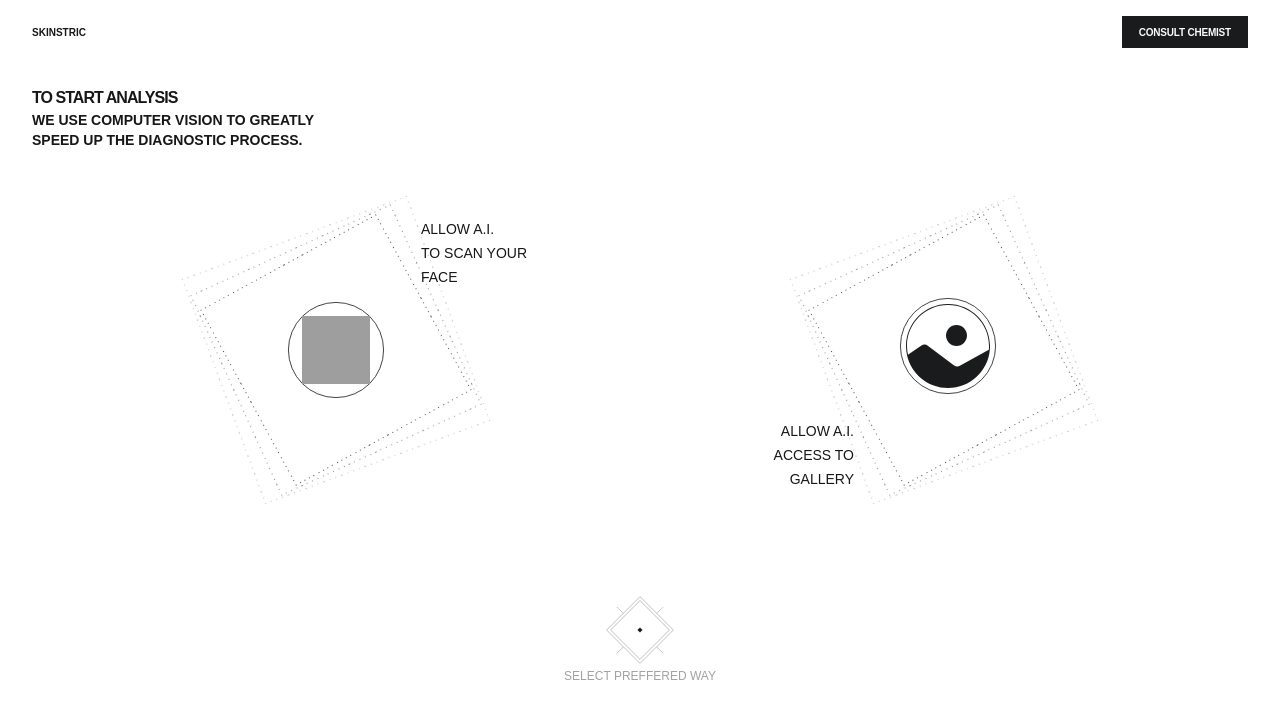
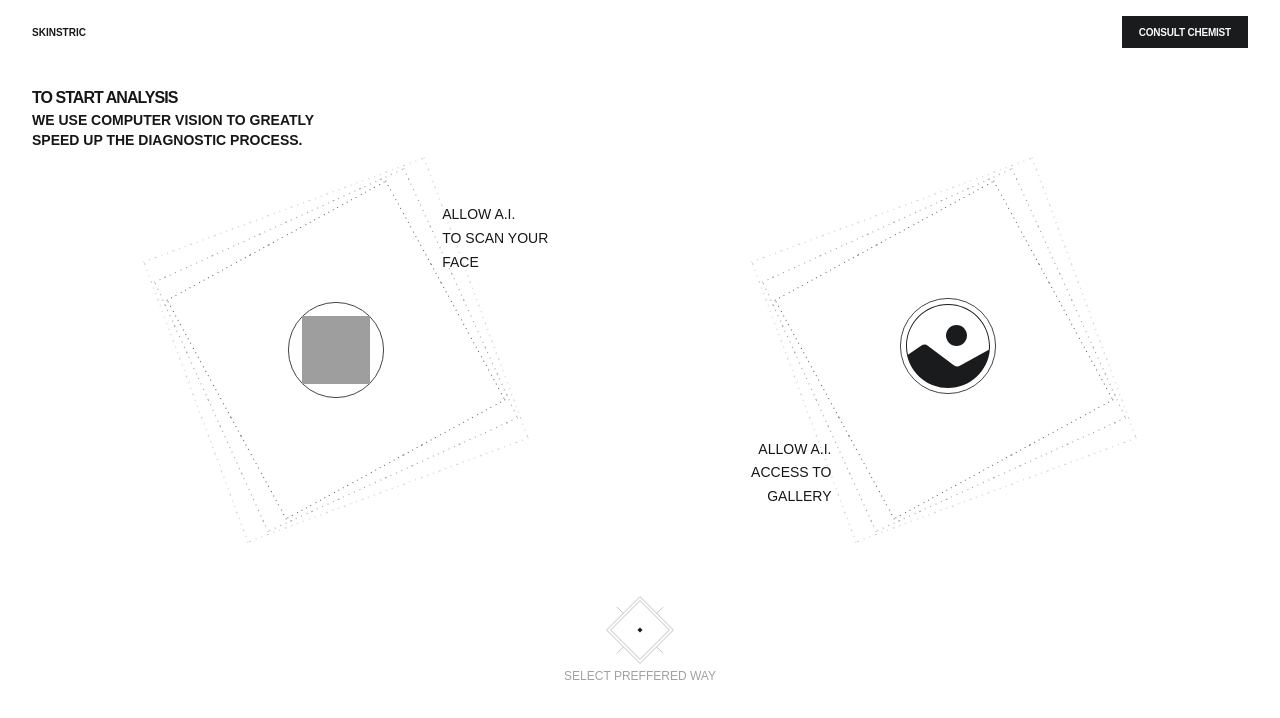
Before and after one commit to victor-alvescv/test-skinstric, a Next.js app: page /testing in a window 1280 px wide. Shown: the top 718 px of the page. Built offline with nearby package versions, Linux system fonts and the light colour scheme; grey boxes are pictures that could not be loaded.

Commit message:
Adjusting the square

```diff
--- a/app/(pages)/testing/page.js
+++ b/app/(pages)/testing/page.js
@@ -98,7 +98,7 @@ function Testing() {
                 <span className="dotted-square is-expanded is-animated">  </span>
                   <span className="absolute left-1/2 top-1/2 transform -translate-x-1/2 -translate-y-1/2 w-[112px] flex justify-center items-center hover:scale-75 transition-all duration-300 ease-in-out">
                     <svg
-                      className="width: 20vw; absolute  transform rotate-90"
+                      className=" absolute  transform rotate-90"
                       viewBox="0 0 136 136"
                       fill="none"
                       xmlns="http://www.w3.org/2000/svg"
--- a/app/globals.css
+++ b/app/globals.css
@@ -48,7 +48,7 @@ a {
 .dotted-square {
   --base-transform: translate(0);
   --base-rotation: 45deg;
-  --size: 200px;
+  --size: 250px;
   --transition-duration: 0.3s;
   display: block;
   height: var(--size);
```
